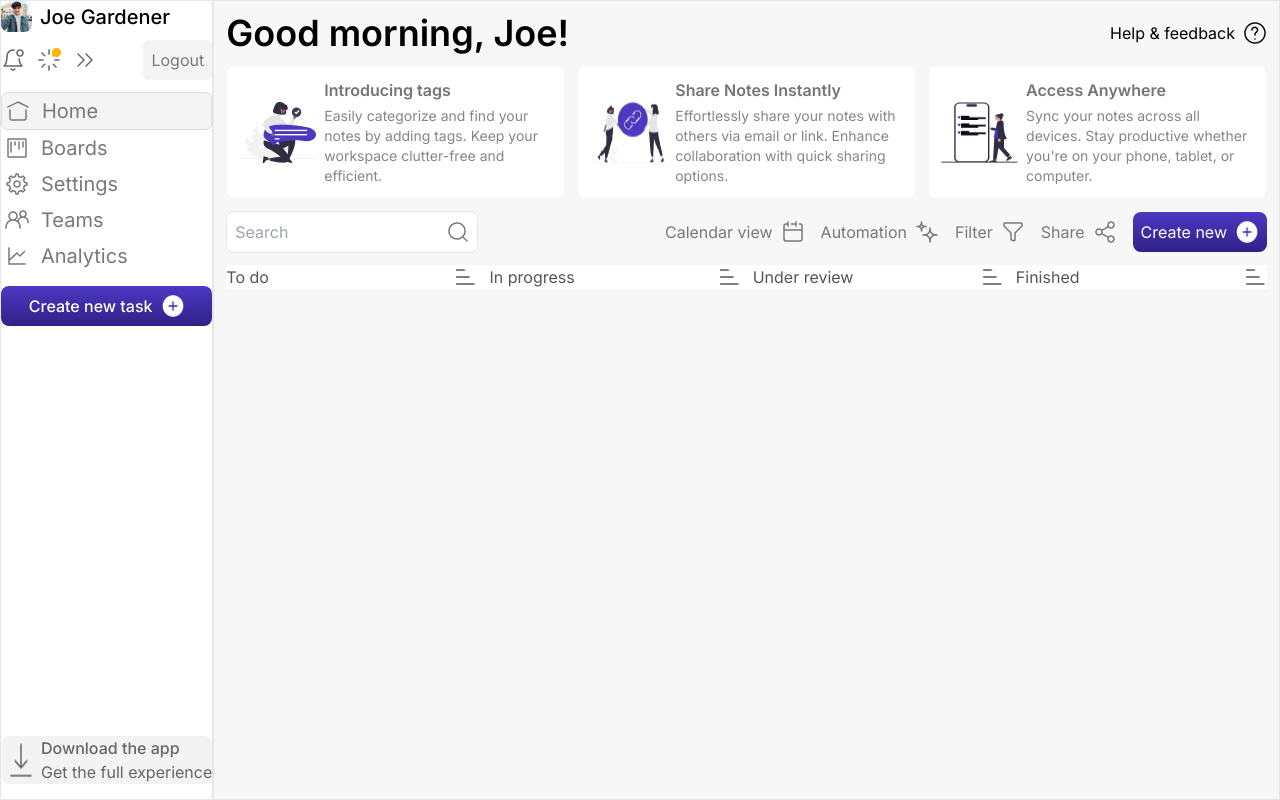
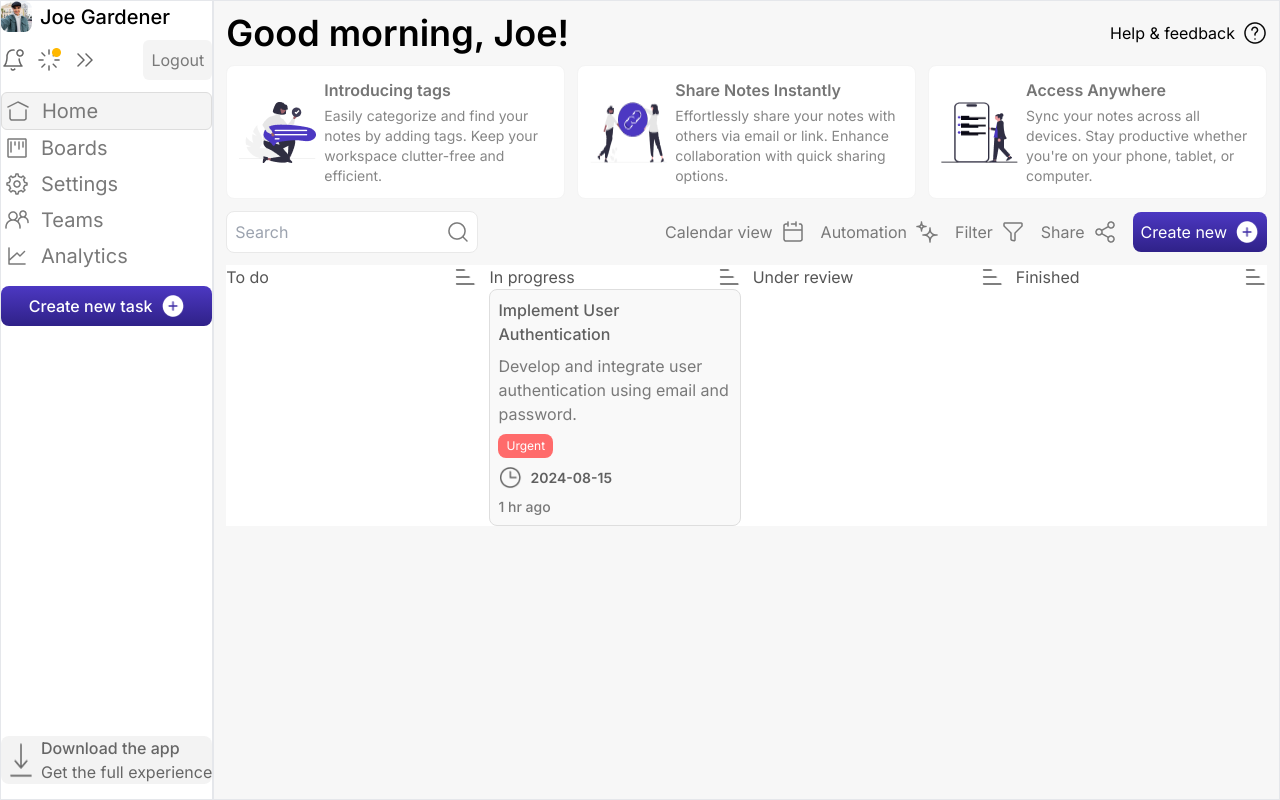
Before and after one commit to Avin008/crework-assignment, a Next.js app: page /dashboard in a window 1280 px wide. Built offline with nearby package versions, Linux system fonts and the light colour scheme.

Commit message:
added: task-card

```diff
--- /dev/null
+++ b/components/TaskCard.tsx
@@ -0,0 +1,26 @@
+import Image from "next/image";
+
+const TaskCard = () => {
+  return (
+    <div className="bg-[#F9F9F9] p-2 space-y-2 rounded-lg border border-[#DEDEDE]">
+      <h1 className="font-medium text-[#606060] text-base">
+        Implement User Authentication
+      </h1>
+      <p className="text-[#797979]">
+        Develop and integrate user authentication using email and password.
+      </p>
+      <div className="bg-[#FF6B6B] w-fit h-fit p-1 px-2 rounded-lg text-white font-normal text-xs">
+        Urgent
+      </div>
+      <div className="flex items-center gap-2">
+        <Image src="/clock.png" alt="clock" width={24} height={24} />
+        <p className="text-[#606060] font-semibold text-sm">2024-08-15</p>
+      </div>
+      <div className="">
+        <p className="text-[#797979] font-medium text-sm">1 hr ago</p>
+      </div>
+    </div>
+  );
+};
+
+export default TaskCard;
--- a/components/TaskSections.tsx
+++ b/components/TaskSections.tsx
@@ -1,4 +1,5 @@
 import Image from "next/image";
+import TaskCard from "./TaskCard";
 
 const TaskSections = () => {
   return (
@@ -13,6 +14,9 @@ const TaskSections = () => {
         <div className="flex justify-between items-center">
           <h1 className="text-[#555555] font-normal text-base">In progress</h1>
           <Image src="/stairs.png" width={24} height={24} alt="" />
+        </div>
+        <div className="">
+          <TaskCard />
         </div>
       </div>
       <div className="">
```
Also changed, not shown: public/clock.png (added).
